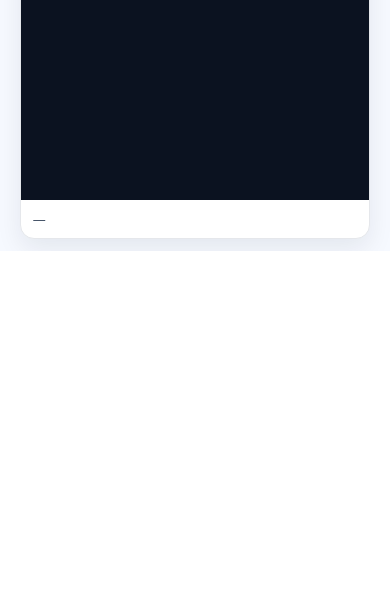
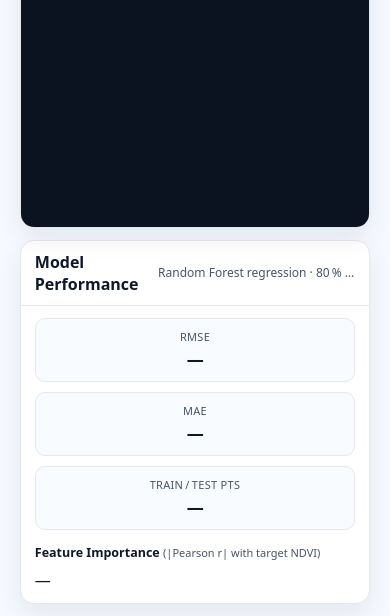
Before and after one commit to tomward0606/HabitatTracker, a Flask app: page /explore in a window 390 px wide. Shown: the part 1368-1984 px from the top of the page. Before the commit the page ends 1619 px from the top, so only its background shows below. Run offline with Flask 3, Linux system fonts and the light colour scheme.

Commit message:
Main updates 20/03/2026

```diff
--- a/app.py
+++ b/app.py
@@ -231,25 +231,172 @@
 
 def image_to_risk_overlay_thumb_url(mask_img, region_geom, size_px=1000):
     """
-    Transparent PNG overlay: red where cleaned/smoothed risk==1, transparent elsewhere.
+    Transparent PNG overlay: semi-transparent red where risk==1, transparent elsewhere.
 
-    Processing pipeline:
-    - selfMask() to make non-risk pixels fully transparent
-    - remove tiny components via connected-pixel count
-    - mild focal_mode smoothing for cleaner blob-like edges
+    Smoothing pipeline:
+    1. focal_mean (radius 2) → converts binary mask to 0–1 neighbourhood density.
+    2. Threshold at 0.35 → retains areas where most neighbours agree on risk.
+    3. connectedPixelCount filter → removes isolated speckle < 15 px.
+    4. focal_mode pass → softens remaining jagged edges into cleaner blobs.
+
+    This produces a visually smooth, professional overlay that is easy to
+    interpret in an academic context.
     """
-    risk = mask_img.unmask(0).rename("risk").uint8().selfMask()
+    risk = mask_img.unmask(0).rename("risk").uint8()
 
-    # Remove small isolated speckles.
-    cc = risk.connectedPixelCount(maxSize=100, eightConnected=True)
-    risk_clean = risk.updateMask(cc.gte(20))
+    # Focal mean converts the binary mask into a neighbourhood density (0–1).
+    # This acts as a Gaussian-blur equivalent available in Earth Engine.
+    smoothed = risk.focal_mean(radius=2, units="pixels")
 
-    # Smooth jagged boundaries while preserving binary behavior.
-    risk_smooth = risk_clean.focal_mode(radius=1, units="pixels")
+    # Keep only pixels where >35 % of the 5×5 neighbourhood is marked as risk.
+    # This naturally removes isolated single-pixel noise.
+    risk_clean = smoothed.gt(0.35).uint8().selfMask()
 
-    vis = {"min": 0, "max": 1, "palette": ["ff2d2d"], "opacity": 0.45}
+    # Drop any remaining tiny connected components (speckle suppression).
+    cc = risk_clean.connectedPixelCount(maxSize=100, eightConnected=True)
+    risk_no_speck = risk_clean.updateMask(cc.gte(15))
+
+    # Final focal_mode pass: softens jagged block boundaries for clean blob edges.
+    risk_smooth = risk_no_speck.focal_mode(radius=1, units="pixels")
+
+    # Semi-transparent red (opacity 0.55) so the base imagery remains readable.
+    vis = {"min": 0, "max": 1, "palette": ["ff4444"], "opacity": 0.55}
     params = {"region": region_geom, "dimensions": int(size_px), "format": "png"}
     return risk_smooth.selfMask().visualize(**vis).getThumbURL(params)
+
+
+def train_rf_regression_2time(
+    region_geom, ndvi1, ndvi2,
+    t_veg=0.3, t_drop=0.1,
+    scale=60, n_points=2000,
+    n_trees=100, train_frac=0.8, seed=42,
+):
+    """
+    Train a Random Forest regression model on 2-date NDVI data to predict
+    future vegetation state.
+
+    Feature engineering (4 bands):
+      ndvi_old        — NDVI at T1, the baseline observation
+      ndvi_new        — NDVI at T2, the latest observation
+      ndvi_diff       — T2 − T1: direction and magnitude of recent change
+      ndvi_volatility — |T2 − T1|: absolute change as a stability metric
+
+    Regression target:
+      Linear trend extrapolation: ndvi_new + ndvi_diff
+      (projects the observed T1→T2 trend forward by one equal time period,
+       giving a plausible short-horizon future NDVI estimate)
+
+    Train / test split: configurable (default 80 / 20).
+
+    Risk criteria (applied post-prediction):
+      - Current NDVI > t_veg  →  pixel is actually vegetated
+      - Predicted ΔNDVI < −t_drop  →  significant predicted decline
+
+    Feature importance proxy:
+      Absolute Pearson correlation between each feature and the target,
+      computed on the full sample set.  Provides an interpretable univariate
+      relevance score suitable for academic reporting.
+
+    Returns
+    -------
+    ndvi_pred   : ee.Image — predicted future NDVI raster
+    risk_mask   : ee.Image — binary risk mask (vegetated + declining)
+    metrics     : ee.Dictionary — train_n, test_n, mae, rmse,
+                  feature_importance (dict of |r| values)
+    """
+    # ── Feature engineering ──────────────────────────────────────────────────
+    ndvi_diff       = ndvi2.subtract(ndvi1).rename("ndvi_diff")
+    ndvi_volatility = ndvi_diff.abs().rename("ndvi_volatility")
+
+    features_img = (
+        ndvi1.rename("ndvi_old")
+             .addBands(ndvi2.rename("ndvi_new"))
+             .addBands(ndvi_diff)
+             .addBands(ndvi_volatility)
+    )
+    feature_names = ["ndvi_old", "ndvi_new", "ndvi_diff", "ndvi_volatility"]
+
+    # Regression target: linear trend extrapolation (best available proxy for
+    # future state given only two observed time-steps).
+    target_img = ndvi2.add(ndvi_diff).rename("target")
+
+    # ── Sampling ─────────────────────────────────────────────────────────────
+    sample_img = features_img.addBands(target_img)
+    samples = sample_img.sample(
+        region=region_geom,
+        scale=scale,
+        numPixels=int(n_points),
+        seed=seed,
+        geometries=False,
+    )
+
+    # ── 80 / 20 train / test split ───────────────────────────────────────────
+    samples     = samples.randomColumn("rand", seed)
+    train_col   = samples.filter(ee.Filter.lt("rand", train_frac))
+    test_col    = samples.filter(ee.Filter.gte("rand", train_frac))
+
+    # ── Train RF regressor ───────────────────────────────────────────────────
+    reg = (
+        ee.Classifier.smileRandomForest(numberOfTrees=int(n_trees))
+          .setOutputMode("REGRESSION")
+          .train(
+              features=train_col,
+              classProperty="target",
+              inputProperties=feature_names,
+          )
+    )
+
+    # ── Evaluation on held-out test set ──────────────────────────────────────
+    test_pred = test_col.classify(reg)
+
+    def add_errors(feat):
+        pred  = ee.Number(feat.get("classification"))
+        true_ = ee.Number(feat.get("target"))
+        err   = pred.subtract(true_)
+        return feat.set({"abs_err": err.abs(), "sq_err": err.pow(2)})
+
+    test_err = test_pred.map(add_errors)
+
+    mae  = ee.Number(
+        test_err.reduceColumns(ee.Reducer.mean(), ["abs_err"]).get("mean")
+    )
+    rmse = ee.Number(
+        test_err.reduceColumns(ee.Reducer.mean(), ["sq_err"]).get("mean")
+    ).sqrt()
+
+    # ── Feature importance proxy (absolute Pearson r with target) ────────────
+    # All four expressions are computed lazily and resolved in one getInfo call.
+    def pearson_abs(fname):
+        corr = samples.reduceColumns(
+            reducer=ee.Reducer.pearsonsCorrelation(),
+            selectors=[fname, "target"],
+        ).get("correlation")
+        return ee.Number(corr).abs()
+
+    feature_importance = ee.Dictionary(
+        {name: pearson_abs(name) for name in feature_names}
+    )
+
+    metrics = ee.Dictionary({
+        "train_n":            train_col.size(),
+        "test_n":             test_col.size(),
+        "mae":                mae,
+        "rmse":               rmse,
+        "feature_importance": feature_importance,
+    })
+
+    # ── Apply model to predict future NDVI ───────────────────────────────────
+    ndvi_pred = features_img.classify(reg).rename("ndvi_pred")
+
+    # Risk mask: currently vegetated AND predicted to decline significantly.
+    # Both thresholds are configurable to support sensitivity analysis.
+    risk_mask = (
+        ndvi2.gt(t_veg)
+             .And(ndvi_pred.subtract(ndvi2).lt(-t_drop))
+             .rename("risk_mask")
+    )
+
+    return ndvi_pred, risk_mask, metrics
 
 def train_rf_on_pseudolabels(region_geom, ndvi_before, ndvi_after, ndvi_diff,
                             t_veg, t_drop,
@@ -728,7 +875,18 @@
 @app.route("/api/project_bbox", methods=["POST"])
 def api_project_bbox():
     """
-    Predict endpoint that accepts a user-drawn ROI bbox instead of region presets.
+    Prediction endpoint that accepts a user-drawn ROI bbox.
+
+    ML pipeline (when do_ml=True):
+    1. Build NDVI composites for the two selected dates.
+    2. Engineer 4 features: ndvi_old, ndvi_new, ndvi_diff, ndvi_volatility.
+    3. Create a regression target via linear-trend extrapolation.
+    4. Sample 2000 pixels and split 80/20 for train/test.
+    5. Train a Random Forest regressor (100 trees).
+    6. Evaluate with RMSE and MAE on the held-out test set.
+    7. Compute per-feature Pearson |r| as an importance proxy.
+    8. Apply risk mask: vegetated pixels with a significant predicted drop.
+    9. Return smoothed overlay + metrics to the frontend.
     """
     init_ee()
     data = request.get_json(force=True)
@@ -748,77 +906,72 @@
     if max_lon <= min_lon or max_lat <= min_lat:
         return jsonify({"ok": False, "error": "Invalid bbox ordering."}), 400
     if not (
-        -180 <= min_lon <= 180 and
-        -180 <= max_lon <= 180 and
-        -90 <= min_lat <= 90 and
-        -90 <= max_lat <= 90
+        -180 <= min_lon <= 180 and -180 <= max_lon <= 180 and
+        -90  <= min_lat <= 90  and -90  <= max_lat <= 90
     ):
         return jsonify({"ok": False, "error": "BBox out of range."}), 400
-
-    do_ml = bool(data.get("do_ml", True))
-    window_days = 60
-    max_cloud = 30
-    size_px = int(data.get("size_px") or 1200)
-
-    t_veg = 0.5
-    t_drop = 0.2
 
     if not t1 or not t2:
         return jsonify({"ok": False, "error": "Missing t1 or t2"}), 400
     if t2 <= t1:
         return jsonify({"ok": False, "error": "t2 must be after t1"}), 400
 
+    do_ml      = bool(data.get("do_ml", True))
+    window_days = 60
+    max_cloud   = 30
+    size_px     = int(data.get("size_px") or 1200)
+
+    # Configurable risk thresholds (sensible academic defaults).
+    t_veg  = float(data.get("t_veg",  0.3))   # minimum NDVI to count as vegetated
+    t_drop = float(data.get("t_drop", 0.1))   # minimum predicted drop to flag as risk
+
     region_geom = ee.Geometry.Rectangle([min_lon, min_lat, max_lon, max_lat])
 
     try:
-        img1 = pick_s2_composite(region_geom, t1, window_days, max_cloud)
-        img2 = pick_s2_composite(region_geom, t2, window_days, max_cloud)
-
+        # ── Data acquisition ─────────────────────────────────────────────────
+        img1  = pick_s2_composite(region_geom, t1, window_days, max_cloud)
+        img2  = pick_s2_composite(region_geom, t2, window_days, max_cloud)
         ndvi1 = compute_ndvi(img1)
         ndvi2 = compute_ndvi(img2)
-        ndvi_diff = ndvi2.subtract(ndvi1).rename("ndvi_diff")
 
-        veg_now = ndvi2.gt(t_veg)
-        baseline_loss = veg_now.And(ndvi_diff.lt(-t_drop)).rename("baseline_loss")
+        # Rule-based baseline: used when ML is disabled or as a fallback.
+        ndvi_diff_raw = ndvi2.subtract(ndvi1)
+        baseline_loss = (ndvi2.gt(t_veg)
+                              .And(ndvi_diff_raw.lt(-t_drop))
+                              .rename("baseline_loss"))
 
         ml_block = {"enabled": do_ml, "type": None, "metrics": None, "params": None}
 
         if do_ml:
-            points_per_class = 600
-            n_trees = 80
-
-            rf_pred_img, ml_metrics = train_rf_on_pseudolabels(
+            # ── Regression-based ML pipeline ─────────────────────────────────
+            ndvi_pred, risk_mask, ml_metrics = train_rf_regression_2time(
                 region_geom=region_geom,
-                ndvi_before=ndvi1,
-                ndvi_after=ndvi2,
-                ndvi_diff=ndvi_diff,
+                ndvi1=ndvi1,
+                ndvi2=ndvi2,
                 t_veg=t_veg,
                 t_drop=t_drop,
                 scale=60,
-                points_per_class=points_per_class,
-                n_trees=n_trees,
-                train_frac=0.7,
-                seed=42
+                n_points=2000,
+                n_trees=100,
+                train_frac=0.8,
+                seed=42,
             )
 
-            overlay_mask = veg_now.And(rf_pred_img.eq(1)).rename("rf_loss_mask")
-            ml_block["type"] = "rf_pseudolabel_classifier"
-            ml_block["params"] = {"points_per_class": points_per_class, "n_trees": n_trees}
-            ml_block["metrics"] = ml_metrics.getInfo()
+            overlay_mask           = risk_mask
+            ml_block["type"]       = "rf_regression"
+            ml_block["params"]     = {"n_points": 2000, "n_trees": 100, "t_veg": t_veg, "t_drop": t_drop}
+            # Resolve all EE lazy values in one network round trip.
+            ml_block["metrics"]    = ml_metrics.getInfo()
         else:
             overlay_mask = baseline_loss
 
         urls = {
-            "latest_true": image_to_truecolor_thumb_url(img2, region_geom, size_px),
-            "latest_ndvi": image_to_ndvi_thumb_url(ndvi2, region_geom, size_px),
+            "latest_true":  image_to_truecolor_thumb_url(img2, region_geom, size_px),
+            "latest_ndvi":  image_to_ndvi_thumb_url(ndvi2, region_geom, size_px),
             "risk_overlay": image_to_risk_overlay_thumb_url(overlay_mask, region_geom, size_px),
         }
 
-        return jsonify({
-            "ok": True,
-            "urls": urls,
-            "ml": ml_block
-        })
+        return jsonify({"ok": True, "urls": urls, "ml": ml_block})
 
     except Exception as e:
         return jsonify({"ok": False, "error": f"Prediction failed: {e}"}), 500
--- a/static/explore.js
+++ b/static/explore.js
@@ -75,10 +75,12 @@
 
 function setRunningState(isRunning, message) {
   HabitatCommon.setLoading(isRunning);
+  const runBtn = document.getElementById("runBtn");
   if (isRunning) {
-    const runBtn = document.getElementById("runBtn");
     if (runBtn) runBtn.disabled = true;
-    HabitatCommon.setText("status", message || "Running…");
+    HabitatCommon.setText("status", message || "Processing satellite data and generating prediction…");
+  } else {
+    // Button re-enabled by setReadyState / setErrorState after results arrive.
   }
 }
 
@@ -237,6 +239,74 @@
   });
 }
 
+/**
+ * Render RMSE, MAE, train/test split, and feature importance bars
+ * into the model info panel after a successful prediction run.
+ *
+ * @param {object} ml - The `ml` block returned by /api/project_bbox
+ */
+function renderModelMetrics(ml) {
+  if (!ml || !ml.enabled) {
+    HabitatCommon.setText("metricRMSE",  "—");
+    HabitatCommon.setText("metricMAE",   "—");
+    HabitatCommon.setText("metricSplit", ml?.enabled ? "baseline" : "—");
+    const bars = document.getElementById("featureImportanceBars");
+    if (bars) bars.textContent = "ML disabled.";
+    return;
+  }
+
+  const m = ml.metrics || {};
+
+  // Scalar metrics
+  const rmse = m.rmse != null ? Number(m.rmse).toFixed(4) : "—";
+  const mae  = m.mae  != null ? Number(m.mae).toFixed(4)  : "—";
+  const split = (m.train_n != null && m.test_n != null)
+    ? `${m.train_n} / ${m.test_n}`
+    : "—";
+
+  HabitatCommon.setText("metricRMSE",  rmse);
+  HabitatCommon.setText("metricMAE",   mae);
+  HabitatCommon.setText("metricSplit", split);
+
+  // Feature importance bars
+  const barsEl = document.getElementById("featureImportanceBars");
+  if (!barsEl) return;
+
+  const fi = m.feature_importance;
+  if (!fi || typeof fi !== "object" || Object.keys(fi).length === 0) {
+    barsEl.textContent = "Not available.";
+    return;
+  }
+
+  // Normalise to [0, 1] relative to the highest scoring feature.
+  const entries = Object.entries(fi).map(([k, v]) => [k, Number(v)]);
+  const maxVal  = Math.max(...entries.map(([, v]) => v), 1e-9);
+
+  // Friendly display names
+  const labels = {
+    ndvi_old:        "NDVI (T1 baseline)",
+    ndvi_new:        "NDVI (T2 latest)",
+    ndvi_diff:       "NDVI change (T2−T1)",
+    ndvi_volatility: "NDVI volatility",
+  };
+
+  barsEl.innerHTML = entries
+    .sort(([, a], [, b]) => b - a)   // highest importance first
+    .map(([key, val]) => {
+      const pct   = ((val / maxVal) * 100).toFixed(1);
+      const label = labels[key] || key;
+      return `
+        <div class="fi-row">
+          <div class="fi-label">${label}</div>
+          <div class="fi-track">
+            <div class="fi-fill" style="width:${pct}%"></div>
+          </div>
+          <div class="fi-value">${Number(val).toFixed(3)}</div>
+        </div>`;
+    })
+    .join("");
+}
+
 async function runPrediction() {
   const t1 = document.getElementById("t1")?.value;
   const t2 = document.getElementById("t2")?.value;
@@ -254,7 +324,7 @@
     return;
   }
 
-  setRunningState(true, doML ? "Running… (ML enabled)" : "Running… (baseline)");
+    setRunningState(true, "Processing satellite data and generating prediction…");
 
   try {
     const out = await HabitatCommon.postJSON("/api/project_bbox", {
@@ -283,12 +353,7 @@
     applyBaseImageByToggle();
     setImageWithFade(document.getElementById("imgOverlayRisk"), state.riskOverlayUrl);
 
-    if (out.ml?.enabled && out.ml?.metrics) {
-      const acc = out.ml.metrics.accuracy ?? out.ml.metrics.test_accuracy ?? null;
-      HabitatCommon.setText("mlSummary", acc != null ? `ML accuracy: ${(acc * 100).toFixed(1)}%` : "ML ran (metrics available).");
-    } else {
-      HabitatCommon.setText("mlSummary", out.ml?.enabled ? "ML ran." : "Baseline threshold mask.");
-    }
+    renderModelMetrics(out.ml);
 
     HabitatCommon.setLoading(false);
     setReadyState(true, "Done ✅");
--- a/static/styles.css
+++ b/static/styles.css
@@ -670,3 +670,142 @@
   .advanced-bbox-grid{ grid-template-columns: 1fr; }
   .method-grid{ grid-template-columns: 1fr; }
 }
+
+/* ── Map legend (green / yellow / red) ─────────────────────────────────── */
+.map-legend{
+  display: flex;
+  align-items: center;
+  gap: 12px;
+  flex-wrap: wrap;
+}
+
+.map-legend-item{
+  display: flex;
+  align-items: center;
+  gap: 5px;
+  font-size: 11.5px;
+  color: var(--muted);
+}
+
+.map-legend-swatch{
+  width: 10px;
+  height: 10px;
+  border-radius: 50%;
+  flex: 0 0 auto;
+  box-shadow: 0 0 0 2px rgba(0,0,0,0.08);
+}
+
+/* ── Model info panel ───────────────────────────────────────────────────── */
+.model-info-panel{
+  margin-top: 12px;
+  overflow: hidden;
+}
+
+.model-info-head{
+  padding: 10px 14px;
+  border-bottom: 1px solid var(--border);
+  display: flex;
+  justify-content: space-between;
+  align-items: center;
+  gap: 10px;
+}
+
+.model-info-body{
+  padding: 12px 14px;
+  display: grid;
+  gap: 14px;
+}
+
+/* Row of scalar metrics (RMSE / MAE / split) */
+.model-metrics-row{
+  display: grid;
+  grid-template-columns: repeat(3, 1fr);
+  gap: 10px;
+}
+
+.model-metric{
+  background: #f8fbff;
+  border: 1px solid var(--border);
+  border-radius: 10px;
+  padding: 10px 12px;
+  text-align: center;
+}
+
+.model-metric-label{
+  font-size: 11px;
+  color: var(--muted);
+  text-transform: uppercase;
+  letter-spacing: 0.3px;
+  margin-bottom: 4px;
+}
+
+.model-metric-value{
+  font-size: 17px;
+  font-weight: 900;
+  color: var(--text);
+  letter-spacing: -0.3px;
+}
+
+/* Feature importance section */
+.fi-section{
+  display: grid;
+  gap: 8px;
+}
+
+.fi-title{
+  font-size: 12.5px;
+  font-weight: 800;
+  color: var(--text);
+}
+
+.fi-subtitle{
+  font-weight: 400;
+  color: var(--muted);
+  font-size: 11px;
+}
+
+.fi-bars{
+  display: grid;
+  gap: 7px;
+}
+
+.fi-row{
+  display: grid;
+  grid-template-columns: 160px 1fr 52px;
+  align-items: center;
+  gap: 8px;
+}
+
+.fi-label{
+  font-size: 12px;
+  color: var(--muted);
+  white-space: nowrap;
+  overflow: hidden;
+  text-overflow: ellipsis;
+}
+
+.fi-track{
+  height: 8px;
+  border-radius: 999px;
+  background: #e2e8f0;
+  overflow: hidden;
+}
+
+.fi-fill{
+  height: 100%;
+  border-radius: inherit;
+  background: linear-gradient(90deg, #2563eb, #6366f1);
+  transition: width 0.4s ease;
+}
+
+.fi-value{
+  font-size: 11.5px;
+  color: var(--muted);
+  font-weight: 700;
+  text-align: right;
+}
+
+@media (max-width: 900px){
+  .model-metrics-row{ grid-template-columns: 1fr; }
+  .fi-row{ grid-template-columns: 120px 1fr 44px; }
+}
--- a/templates/explore.html
+++ b/templates/explore.html
@@ -83,11 +83,22 @@
         <article class="card panel prediction-panel">
           <div class="panel-head risk-head">
             <div>
-              <div class="panel-title">Latest + projected loss risk overlay</div>
-              <div class="panel-sub">Red = projected NDVI-defined loss risk.</div>
+              <div class="panel-title">Latest imagery + projected loss risk</div>
+              <div class="panel-sub">Overlay = pixels predicted to decline significantly</div>
             </div>
-            <div class="legend">
-              <span class="dot"></span><span>Projected loss</span>
+            <div class="map-legend">
+              <div class="map-legend-item">
+                <span class="map-legend-swatch" style="background:#22c55e"></span>
+                <span>Healthy</span>
+              </div>
+              <div class="map-legend-item">
+                <span class="map-legend-swatch" style="background:#eab308"></span>
+                <span>Moderate</span>
+              </div>
+              <div class="map-legend-item">
+                <span class="map-legend-swatch" style="background:#ef4444"></span>
+                <span>Predicted decline</span>
+              </div>
             </div>
           </div>
 
@@ -95,18 +106,42 @@
             <img id="imgOverlayBase" class="img-fade" alt="Latest base image">
             <img id="imgOverlayRisk" class="overlay img-fade" alt="Risk overlay">
           </div>
+        </article>
+      </section>
 
-          <div class="pad">
-            <div class="small" id="mlSummary">—</div>
+      <!-- Model info panel — populated by explore.js after each run -->
+      <section class="card model-info-panel" id="modelInfoPanel" aria-live="polite">
+        <div class="model-info-head">
+          <div class="panel-title">Model Performance</div>
+          <div class="panel-sub">Random Forest regression &middot; 80&thinsp;% train / 20&thinsp;% test</div>
+        </div>
+        <div class="model-info-body">
+          <div class="model-metrics-row">
+            <div class="model-metric">
+              <div class="model-metric-label">RMSE</div>
+              <div class="model-metric-value" id="metricRMSE">—</div>
+            </div>
+            <div class="model-metric">
+              <div class="model-metric-label">MAE</div>
+              <div class="model-metric-value" id="metricMAE">—</div>
+            </div>
+            <div class="model-metric">
+              <div class="model-metric-label">Train&thinsp;/&thinsp;Test pts</div>
+              <div class="model-metric-value" id="metricSplit">—</div>
+            </div>
           </div>
-        </article>
+          <div class="fi-section">
+            <div class="fi-title">Feature Importance <span class="fi-subtitle">(|Pearson r| with target NDVI)</span></div>
+            <div class="fi-bars" id="featureImportanceBars">—</div>
+          </div>
+        </div>
       </section>
 
       <div class="loading" id="loading" aria-hidden="true">
         <div class="loading-card">
           <div class="spinner" aria-label="Loading"></div>
-          <div class="loading-title">Computing…</div>
-          <div class="loading-sub">Earth Engine may take a moment</div>
+          <div class="loading-title" id="loadingTitle">Training model…</div>
+          <div class="loading-sub">Processing satellite data and generating prediction</div>
         </div>
       </div>
     </div>
```
